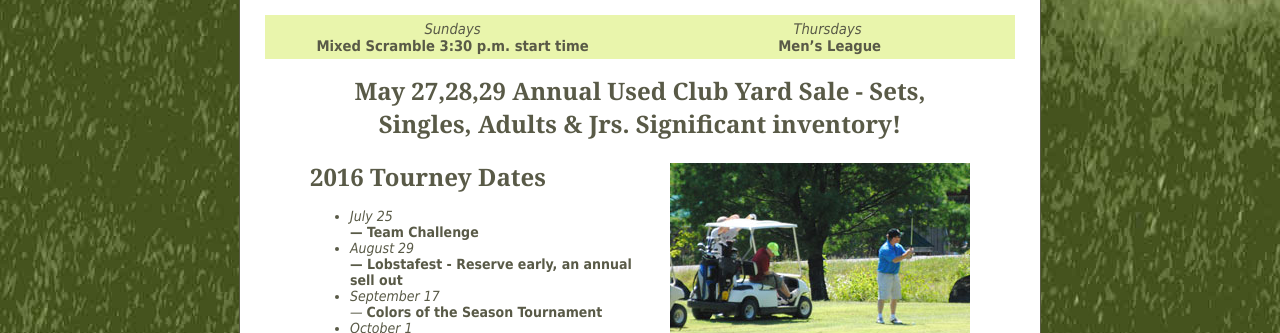
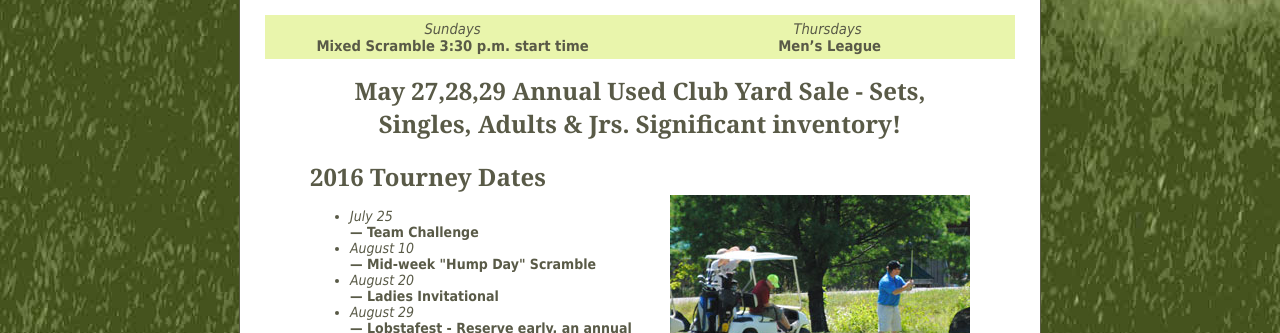
Before and after one commit to ReachMaine/SawMillWoods, a plain HTML site: page site/schedule.htm in a window 1280 px wide. Shown: the part 604-937 px from the top of the page. Drawn offline with Linux system fonts and the light colour scheme.

Commit message:
Add Aug 10 & 20 tourneys

```diff
--- a/site/schedule.htm
+++ b/site/schedule.htm
@@ -61,6 +61,10 @@ j=d.createElement(s),dl=l!='dataLayer'?'&l='+l:'';j.async=true;j.src=
 						<ul>
 							<li><i>July 25</i><b><br>
 							&#8212; Team Challenge</b></li>
+							<li><i>August 10</i> <b><br>
+							&#8212; Mid-week "Hump Day" Scramble</b></li>
+							<li><i>August 20</i> <b><br>
+							&#8212; Ladies Invitational</b></li>
 							<li><i>August 29</i> <b><br>
 							&#8212; Lobstafest - Reserve early, an annual sell out</b></li>
 							<li><i>September 17<br>
```
